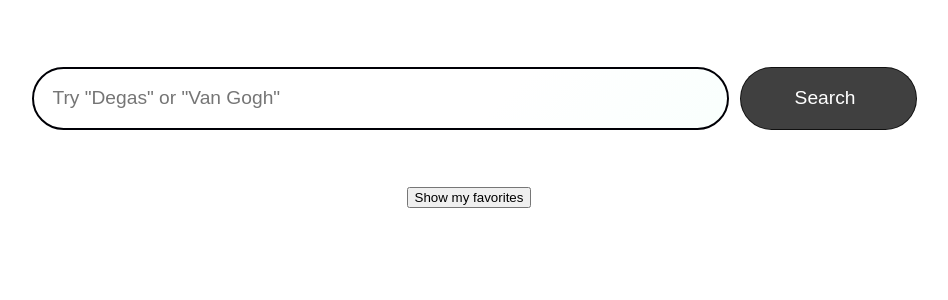
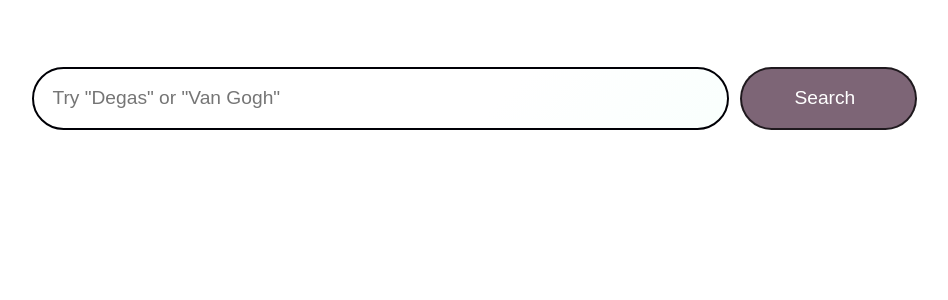
Before and after one commit to morganheuer/art-search-frontend, a React (Create React App) app: page / in a window 1280 px wide. Shown: the top 300 px of the page, without its empty margins (171-1119 px from the left). Built offline with nearby package versions, Linux system fonts and the light colour scheme.

Commit message:
Styling changes

```diff
--- a/src/App.css
+++ b/src/App.css
@@ -11,7 +11,7 @@
 .searchForm {
   grid-gap: calc(8px + 0.25vw);
   display: flex;
-  margin-bottom: calc(16px + 0.5vw);
+  margin-bottom: calc(8px + 0.25vw);
   padding: calc(24px + 0.75vw) 7.5vw;
 }
 
@@ -30,21 +30,47 @@
   font-size: 1.2rem;
 }
 
-.searchButton {
-  border: 1px solid rgba(0, 0, 0, 0.75);
+.button {
+  border: 2px solid rgba(0, 0, 0, 0.75);
   border-radius: 50px;
-  padding-right: calc(10px + 0.25vw);
   position: relative;
-  width: 25%;
-  font-size: 1.2rem;
-  background-color: rgba(0, 0, 0, 0.75);
   color: white;
   transition: background-color 250ms;
   cursor: pointer;
 }
 
-.searchButton:hover {
-  background-color: rgba(0, 0, 0, 0.85);
+#searchButton {
+  padding-right: calc(10px + 0.25vw);
+  width: 25%;
+  font-size: 1.2rem;
+  background-color: rgba(82, 50, 73, 0.75);
+}
+
+#searchButton:hover {
+  background-color: rgba(82, 50, 73, 0.95);
+}
+
+#showFavoriteButton {
+  padding: 8px;
+  width: 25%;
+  font-size: 1.1rem;
+  background-color: rgba(60, 73, 63, 0.75);
+  margin-bottom: calc(8px + 0.25vw);
+}
+
+#showFavoriteButton:hover {
+  background-color: rgba(60, 73, 63, 0.95);
+}
+
+#addFavoriteButton {
+  padding: 8px;
+  width: 70%;
+  font-size: 0.8rem;
+  background-color: rgba(60, 73, 63, 0.75);
+}
+
+#addFavoriteButton:hover {
+  background-color: rgba(60, 73, 63, 0.95);
 }
 
 .art-container {
@@ -69,6 +95,33 @@
   display: block;
   overflow: hidden;
   padding: calc(8px + 0.25vw);
+}
+
+img {
+  border: solid 2px;
+  border-bottom-color: #ffe;
+  border-left-color: #eed;
+  border-right-color: #eed;
+  border-top-color: #ccb;
+  max-height: 100%;
+  max-width: 100%;
+}
+
+.frame {
+  background-color: #ddc;
+  border: solid 5vmin #eee;
+  border-bottom-color: #fff;
+  border-left-color: #eee;
+  border-radius: 2px;
+  border-right-color: #eee;
+  border-top-color: #ddd;
+  box-shadow: 0 0 5px 0 rgba(0, 0, 0, 0.25) inset,
+    0 5px 10px 5px rgba(0, 0, 0, 0.25);
+  box-sizing: border-box;
+  display: inline-block;
+  padding: 20px;
+  position: relative;
+  text-align: center;
 }
 
 .result-object .image-container {
--- a/src/components/Card.tsx
+++ b/src/components/Card.tsx
@@ -21,8 +21,12 @@ const Card = (props: { art: IArtData; addToDeck: any; deck: IArtData[] }) => {
           </div>
         </div>
         <div>
-          <button onClick={() => props.addToDeck(art.objectID)}>
-            Add to Deck
+          <button
+            className="button"
+            id="addFavoriteButton"
+            onClick={() => props.addToDeck(art.objectID)}
+          >
+            Add to Favorites
           </button>
         </div>
       </div>
--- a/src/components/Favorites.tsx
+++ b/src/components/Favorites.tsx
@@ -5,14 +5,8 @@ const Favorite = (props: { card: IArtData }) => {
   if (card) {
     return (
       <div className="result-object">
-        <div className="image-container">
+        <div className="frame">
           <img alt={card.title} src={card.primaryImageSmall}></img>
-        </div>
-        <div className="info">
-          <div className="title">{card.title}</div>
-          <div className="attribution">
-            {card.artistDisplayName}, {card.objectDate}
-          </div>
         </div>
       </div>
     );
--- a/src/components/SearchArt.tsx
+++ b/src/components/SearchArt.tsx
@@ -20,7 +20,6 @@ const SearchArt = () => {
         .get(`${URL}/search`, {
           params: {
             hasImages: true,
-            // artistOrCulture: true,
             q: query,
           },
         })
@@ -108,10 +107,12 @@ const SearchArt = () => {
           className="searchInput"
           placeholder={`Try "Degas" or "Van Gogh"`}
         />
-        <button className="searchButton">Search</button>
+        <button className="button" id="searchButton">
+          Search
+        </button>
       </form>
-      {cards && (
-        <button onClick={showHide}>
+      {cards.length !== 0 && (
+        <button className="button" id="showFavoriteButton" onClick={showHide}>
           {showFavorites ? "Hide" : "Show"} my favorites
         </button>
       )}
```
